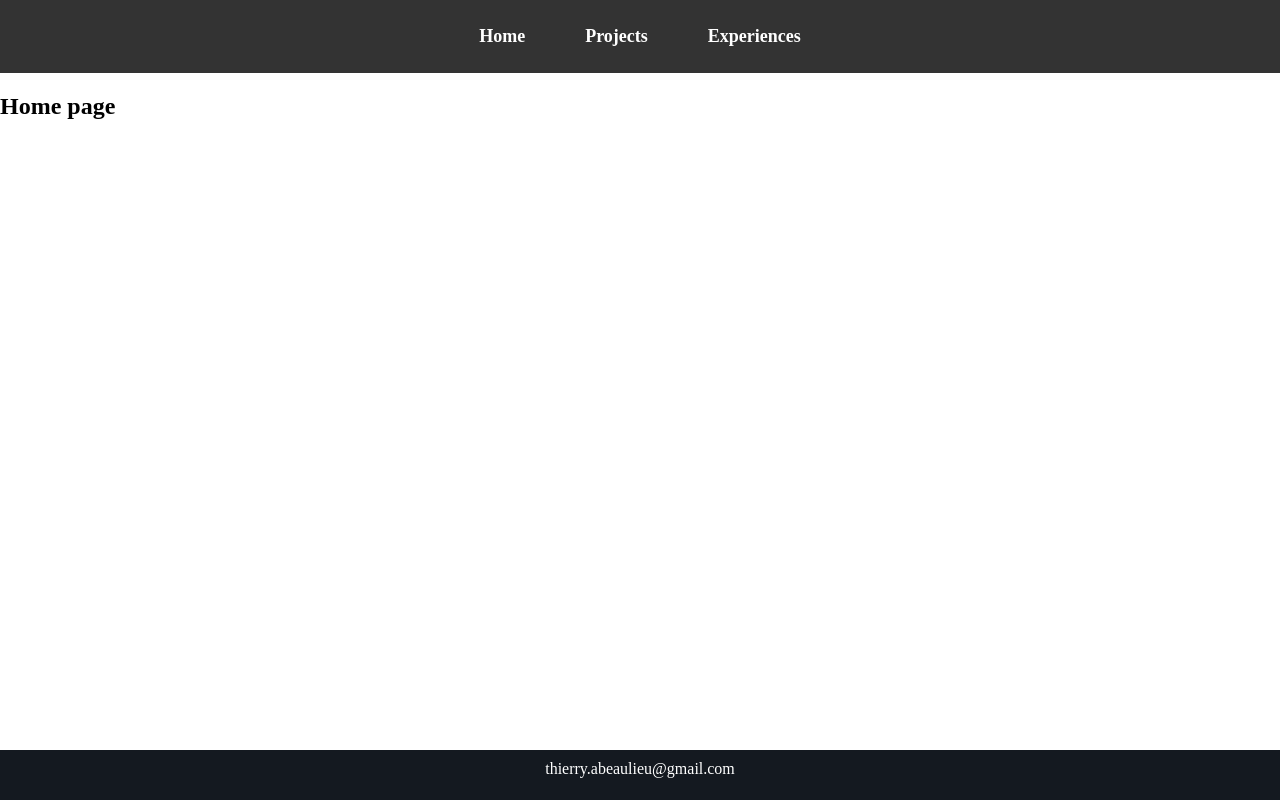
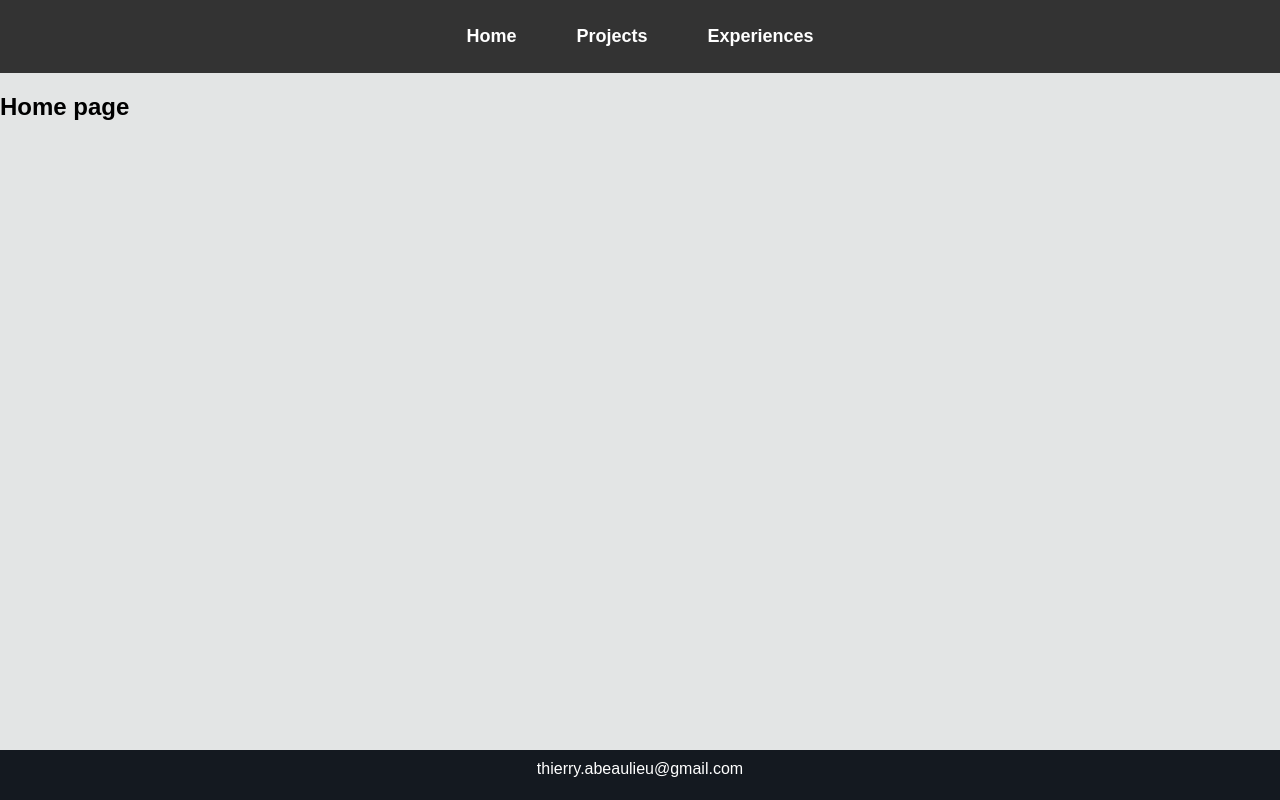
Before and after one commit to ThierryBeaulieu/ThierryBeaulieu, a React (Vite) app in the folder app/: page / in a window 1280 px wide. Built offline with nearby package versions, Linux system fonts and the light colour scheme.

Commit message:
change the css

```diff
--- a/app/src/App.css
+++ b/app/src/App.css
@@ -1,7 +1,16 @@
 /* App.css */
+html {
+  position: relative;
+  min-height: 100%;
+}
+
 body {
-  margin: 0px;
-  padding: 0px;
+  margin: 0;
+  height: 100vh;
+  font-family: 'Nunito Sans', sans-serif;
+  display: flex;
+  flex-direction: column;
+  background-color: rgb(227,229,229);
 }
 
 /* NavBar.css */
```
